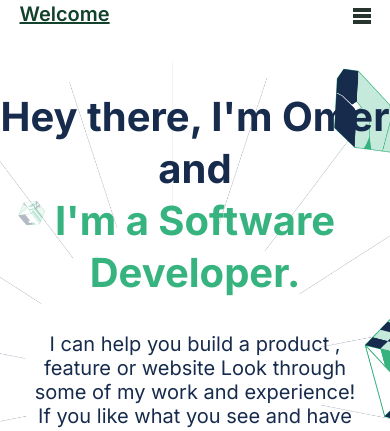
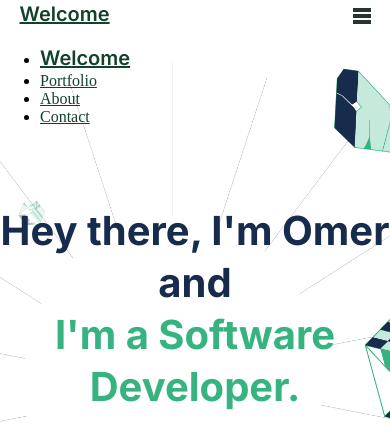
Before and after one commit to omer-creator/my-portfolio, a website: page index.html in a window 390 px wide. Shown: the top 431 px of the page. Drawn offline with Linux system fonts and the light colour scheme.

Commit message:
add navlinks in the mobile menu

```diff
--- a/index.html
+++ b/index.html
@@ -19,7 +19,7 @@
     <header class="on-mobile-display">
       <!-- Starting Tool bar-->
       <nav class="nav">
-        <div>
+        <div class="nav-links">
           <a href="#top" class="Subhead-text mobile-header-color">Welcome</a>
         </div>
         <div class="Sidebar-mobile">
@@ -30,6 +30,15 @@
           </div>
         </div>
       </nav>
+      <!-- Starting mobile menu  -->
+      <div class="mobile-menu">
+        <ul class="mobile-menu-items">
+          <li><a href="#top" class="Subhead-text mobile-header-color">Welcome</a></li>
+          <li><a href="#portfolio" class="mobile-header-color">Portfolio</a></li>
+          <li><a href="#about" class="mobile-header-color">About</a></li>
+          <li><a href="#contact" class="mobile-header-color">Contact</a></li>
+        </ul>
+      </div>
       <!-- ending Tool bar-->
     </header>
     <header class="on-desktop-display">
```
